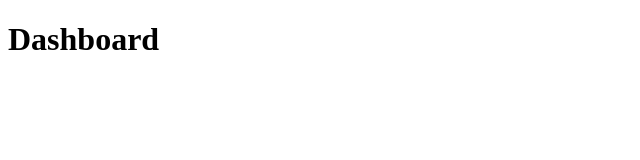
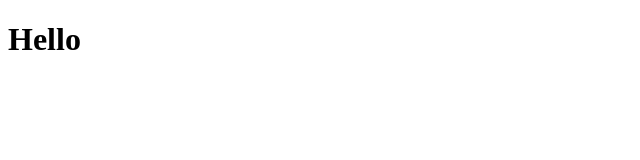
Before and after one commit to MohammadEssamMohammad/GitHub102, a plain HTML site: page dashboard.html in a window 1280 px wide. Shown: the whole page, without its empty margins (0-640 px from the left). Drawn offline with Linux system fonts and the light colour scheme.

Commit message:
change dashboard to hello

```diff
--- a/dashboard.html
+++ b/dashboard.html
@@ -6,6 +6,6 @@
     <title>Dashboard</title>
 </head>
 <body>
-    <h1>Dashboard</h1>
+    <h1>Hello</h1>
 </body>
 </html>
```
